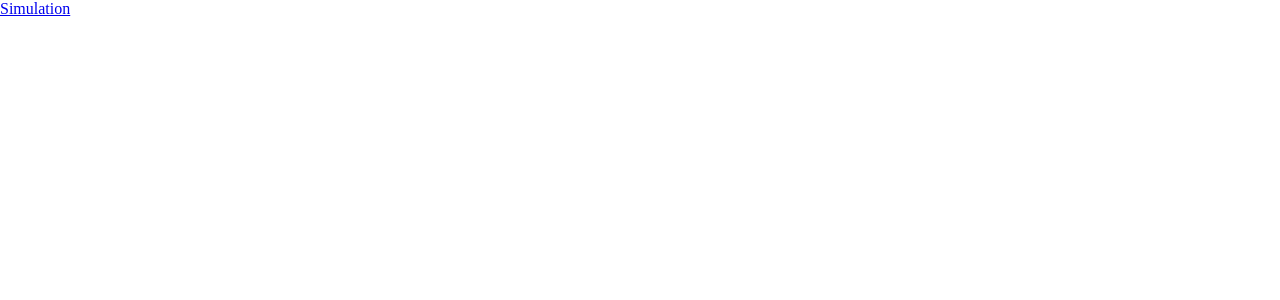
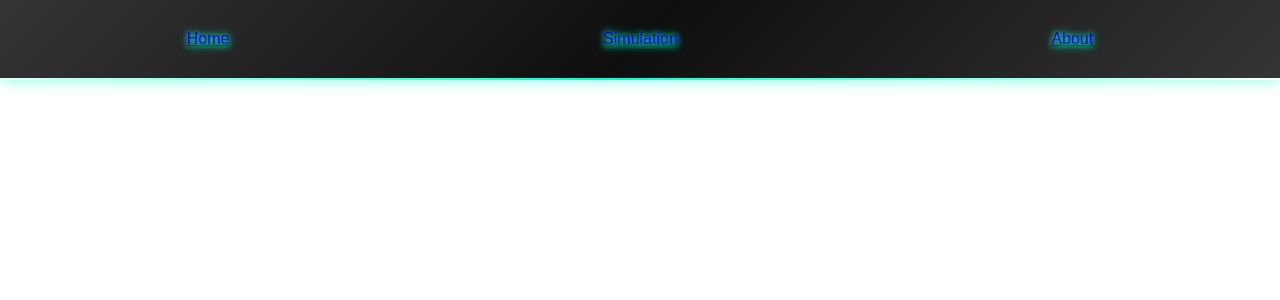
Before and after one commit to DeBoeckJonas/Client, an Angular app: page / in a window 1280 px wide. Shown: the top 300 px of the page. Built offline with nearby package versions, Linux system fonts and the light colour scheme.

Commit message:
nav bar afgewerkt en stats deel onder veld getoond, beetje styling van deze componenten

```diff
--- a/src/app/app.css
+++ b/src/app/app.css
@@ -0,0 +1,17 @@
+nav{
+    width: 100vw;
+    height: 10vh;
+    z-index: 5;
+    background: linear-gradient(135deg,#353535, #0f0f0f, #353535);
+    display: flex;
+    align-items: center;
+    justify-content: space-around;
+    box-shadow: 0 0 15px rgba(0, 255, 204, 0.5);
+    border-bottom: 2px solid;
+    border-image: linear-gradient(135deg,#ffffff, #00ffcc, #ffffff) 1;
+    font-family: 'Orbitron', sans-serif;
+    color: #00ffcc;
+    text-shadow: 0 0 5px #00ffcc, 0 0 10px #00ffcc;
+    z-index: 10;
+    box-sizing: border-box;
+}
--- a/src/app/app.html
+++ b/src/app/app.html
@@ -1,2 +1,6 @@
-<nav><a routerLink="/simulation">Simulation</a></nav>
+<nav>
+    <a routerLink="/home">Home</a>
+    <a routerLink="/simulation">Simulation</a>
+    <a routerLink="/about">About</a>
+</nav>
 <router-outlet></router-outlet>
--- a/src/app/app.routes.ts
+++ b/src/app/app.routes.ts
@@ -1,6 +1,10 @@
 import { Routes } from '@angular/router';
 import { Simulation } from './pages/simulation/simulation';
+import { Home } from './pages/home/home';
+import { About } from './pages/about/about';
 
 export const routes: Routes = [
-    { path : 'simulation', component: Simulation}
+    { path : 'simulation', component: Simulation},
+    { path : 'home', component : Home},
+    { path : 'about', component : About}
 ];
--- a/src/app/components/simulation-view/simulation-view.css
+++ b/src/app/components/simulation-view/simulation-view.css
@@ -1,8 +1,4 @@
-body{
-    width: 100%;
-    height: 100%;
+.simulation-view-container{
+    width:100vw;
+    height:70vh;
 }
-.simulation-view-container{
-    width:100%;
-    height:100%;
-}
--- a/src/app/components/simulation-view/simulation-view.ts
+++ b/src/app/components/simulation-view/simulation-view.ts
@@ -41,11 +41,11 @@ export class SimulationView {
     this.#prevMouseX = e.clientX;
     this.#prevMouseY = e.clientY;
   }
-  //mouse scroll voor in en uitzoomen, moet tussen z positie 20 en 100 blijven
+  //mouse scroll voor in en uitzoomen, moet tussen z positie 30 (grid is 30, dus zo blijft hele grid zichtbaar) en 100 blijven
   onMouseWheel(e: WheelEvent) {
     const zoomSpeed = 0.1;
     this.#radius += e.deltaY * zoomSpeed;
-    this.#radius = Math.max(20, Math.min(100, this.#radius));
+    this.#radius = Math.max(30, Math.min(100, this.#radius));
     this.updateCameraPosition();
   }
   //formules voor het correct roteren van de camera
--- a/src/app/components/stats-panel/stats-panel.css
+++ b/src/app/components/stats-panel/stats-panel.css
@@ -0,0 +1,16 @@
+.stats-panel-container {
+    width: 100vw;
+    height: 20vh;
+    background: linear-gradient(135deg,#535353, #0f0f0f, #535353);
+    border-top: 2px solid;
+    border-image: linear-gradient(135deg,#ffffff, #00ffcc, #ffffff) 1;
+    box-shadow: 0 0 20px rgba(0, 255, 204, 0.5);
+    color: #00ffcc;
+    font-family: 'Orbitron', sans-serif;
+    font-size: 1.2rem;
+    align-items: center;
+    text-shadow: 0 0 5px #00ffcc, 0 0 10px #00ffcc;
+    box-sizing: border-box;
+    text-align: center;
+
+}
--- a/src/app/components/stats-panel/stats-panel.html
+++ b/src/app/components/stats-panel/stats-panel.html
@@ -1 +1,3 @@
-<p>stats-panel works!</p>
+<div class="stats-panel-container">
+    <h1>statistics</h1>
+</div>
--- a/src/app/pages/simulation/simulation.css
+++ b/src/app/pages/simulation/simulation.css
@@ -9,8 +9,8 @@ body {
 }
 app-simulation-view {
     position: absolute;
-    top: 0;
+    top: 10vh;
     left: 0;
     width: 100%;
-    height: 100%;
+    height: 90vh;
 }
--- a/src/app/pages/simulation/simulation.ts
+++ b/src/app/pages/simulation/simulation.ts
@@ -59,5 +59,4 @@ export class Simulation implements AfterViewInit{
   get fieldCamera(): THREE.PerspectiveCamera {
     return this.#camera;
   }
-
 }
```
